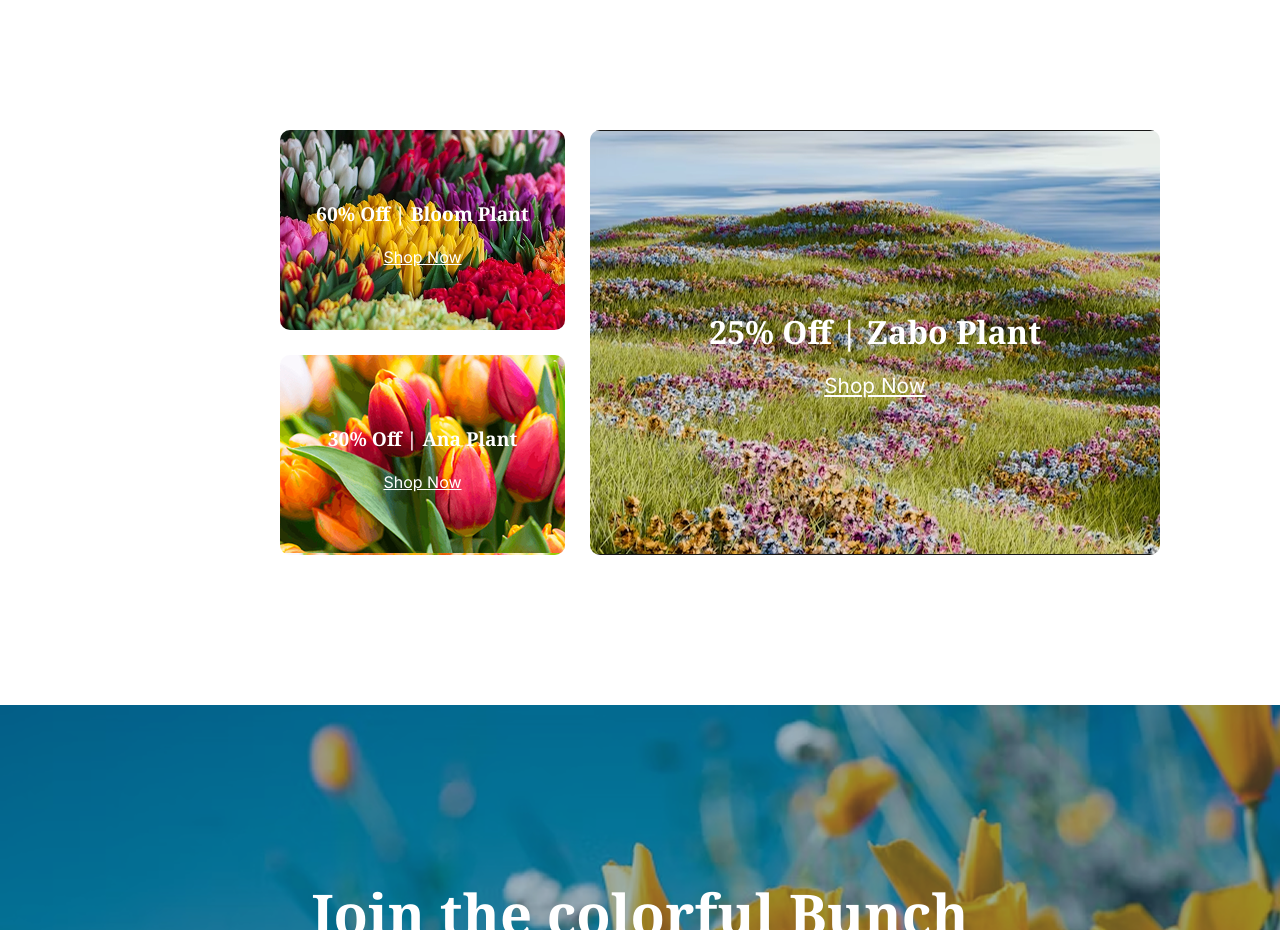
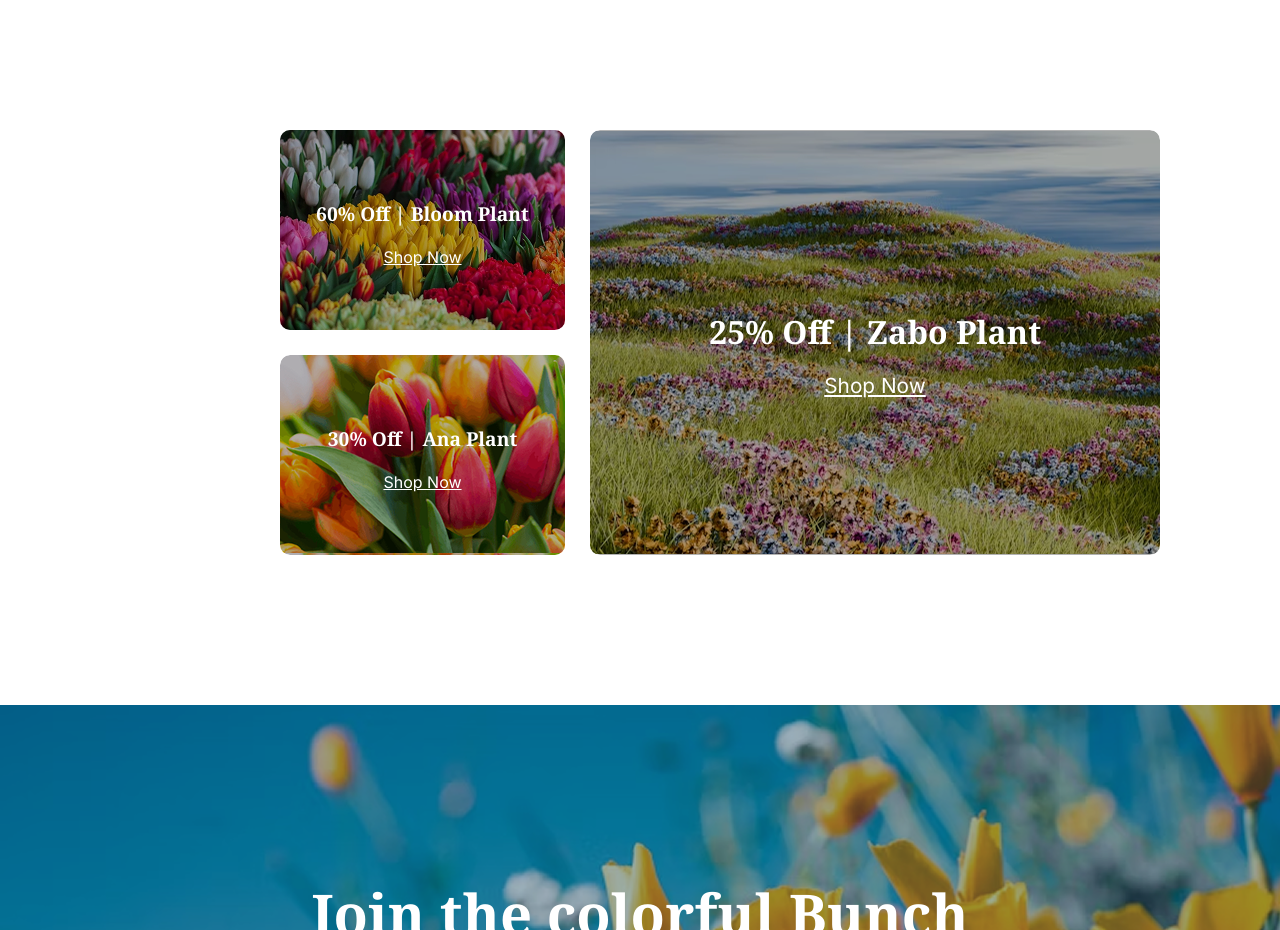
Before and after one commit to alifahmed007/second-assignment, a plain HTML site: page index.html in a window 1280 px wide. Shown: the part 2900-3830 px from the top of the page. Drawn offline with Linux system fonts and the light colour scheme.

Commit message:
Add semi-transparent dark overlay on plant section background images for better text readability

```diff
--- a/index.html
+++ b/index.html
@@ -132,15 +132,18 @@
             <div class="plant-shop">
             <div class="two-pant">
                 <div class="bloom-plant">
+                    <div class="overlay"></div>
                 <h3>60% Off | Bloom Plant</h3><br>
                 <p><a href="">Shop Now</a></p>
                 </div>
                 <div class="ana-plant">
+                    <div class="overlay"></div>
                 <h3>30% Off | Ana  Plant</h3><br>
                 <p><a href="">Shop Now</a></p>
                 </div>
              </div>
                 <div class="zabo-palnt">
+                    <div class="overlay"></div>
                     <h3>25% Off | Zabo Plant</h3><br>
                     <p><a href="">Shop Now</a></p>
                 </div>
--- a/style.css
+++ b/style.css
@@ -202,54 +202,100 @@ button:hover{
 }
 
 .bloom-plant{
+    position: relative;
     background-image: url(image/deal-bloom.png);
-
     height: 200px;
     width: 285px;
     margin-bottom: 25px;
     border-radius: 10px;
-   background-color: rgba(0, 0, 0, 0.1);
+    overflow: hidden;
+    z-index: 1;
 
 }
+.bloom-plant .overlay{
+    position: absolute;
+    top: 0;
+    left: 0;
+    height: 100%;
+    width: 100%;
+    background-color:rgba(0, 0, 0, 0.3) ;
+    z-index: -1;
+    border-radius: 10px;
+}
 .bloom-plant h3 {
+    position: relative;
+    z-index: 2;
     padding-top: 70px;
     font-family:"Noto Serif", serif ;
     font-size: 1.2rem;
 }
 .bloom-plant a{
+    position: relative;
+    z-index: 2;
     color: white;
     font-size: 1rem;
 }
 .ana-plant{
+    position: relative;
     background-image: url(image/deal-ana.png);
     height: 200px;
     width: 285px;
     border-radius: 10px;
-    background-color: rgba(0, 0, 0, 0.1);
+    overflow: hidden;
+    z-index: 1;
+}
+.ana-plant .overlay{
+    position: absolute;
+    top: 0;
+    left: 0;
+    height: 100%;
+    width: 100%;
+    background-color: rgba(0, 0, 0, 0.3);
+    z-index: -1;
+    border-radius: 10px;
 }
 .ana-plant h3{
+    position: relative;
+    z-index: 2;
     padding-top: 70px;
     font-family:"Noto Serif", serif ;
     font-size: 1.2rem;
 }
 .ana-plant a{
+    position: relative;
+    z-index: 2;
     color: white;
     font-size: 1rem;
 }
 .zabo-palnt{
+    position: relative;
     background-image: url(image/deal-zabo.png);
     height: 425px;
     width: 570px;
     border-radius: 10px;
-    background-color: rgba(0, 0, 0, 0.9);
+    overflow: hidden;
+    z-index: 1;
+}
+.zabo-palnt .overlay{
+    position: absolute;
+    top: 0;
+    left: 0;
+    height: 100%;
+    width: 100%;
+    background-color: rgba(0, 0, 0, 0.3);
+    z-index: -1;
+    border-radius: 10px;
 }
 .zabo-palnt h3{
-
+    position: relative;
+    z-index: 2;
     margin-top: 180px;
     font-family:"Noto Serif", serif ;
     font-size: 2rem;
 }
 .zabo-palnt a{
+    position: relative;
+    z-index: 2;
     color: white;
     font-size: 1.3rem;
 }
```
